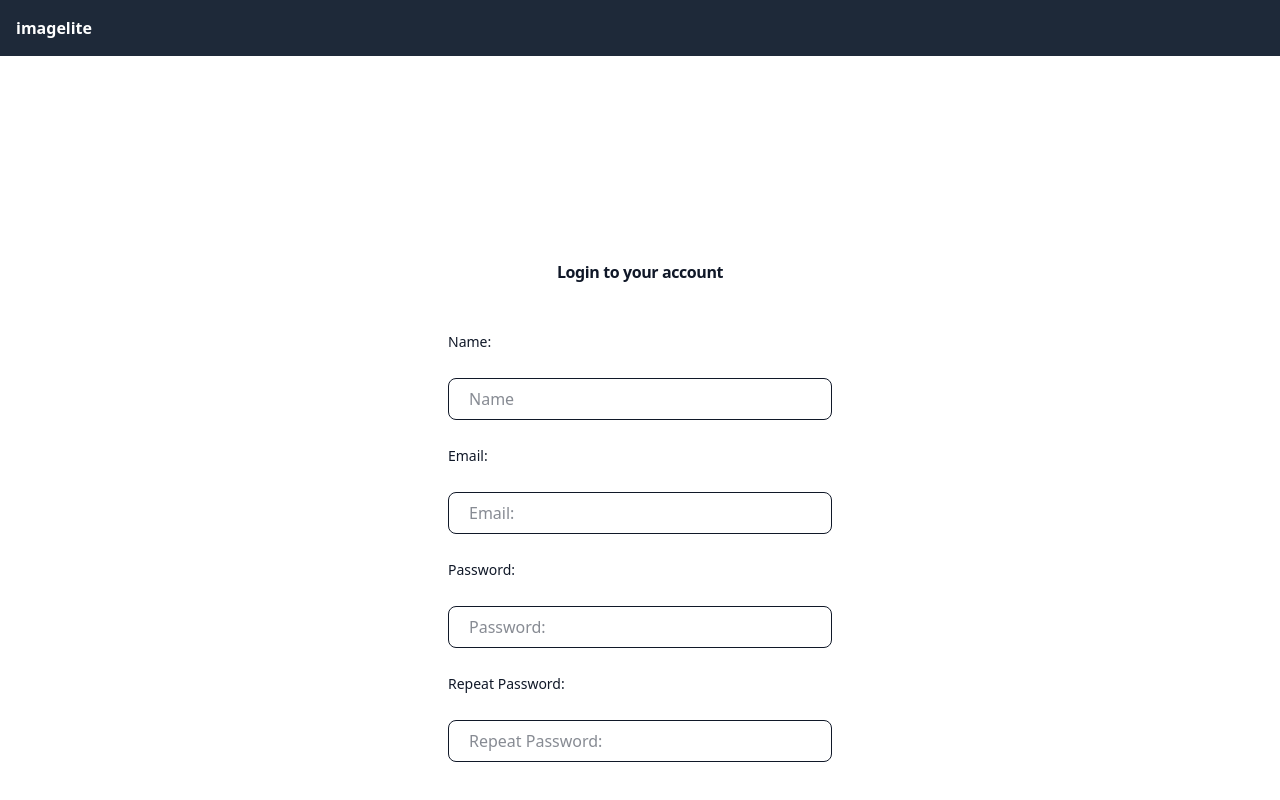
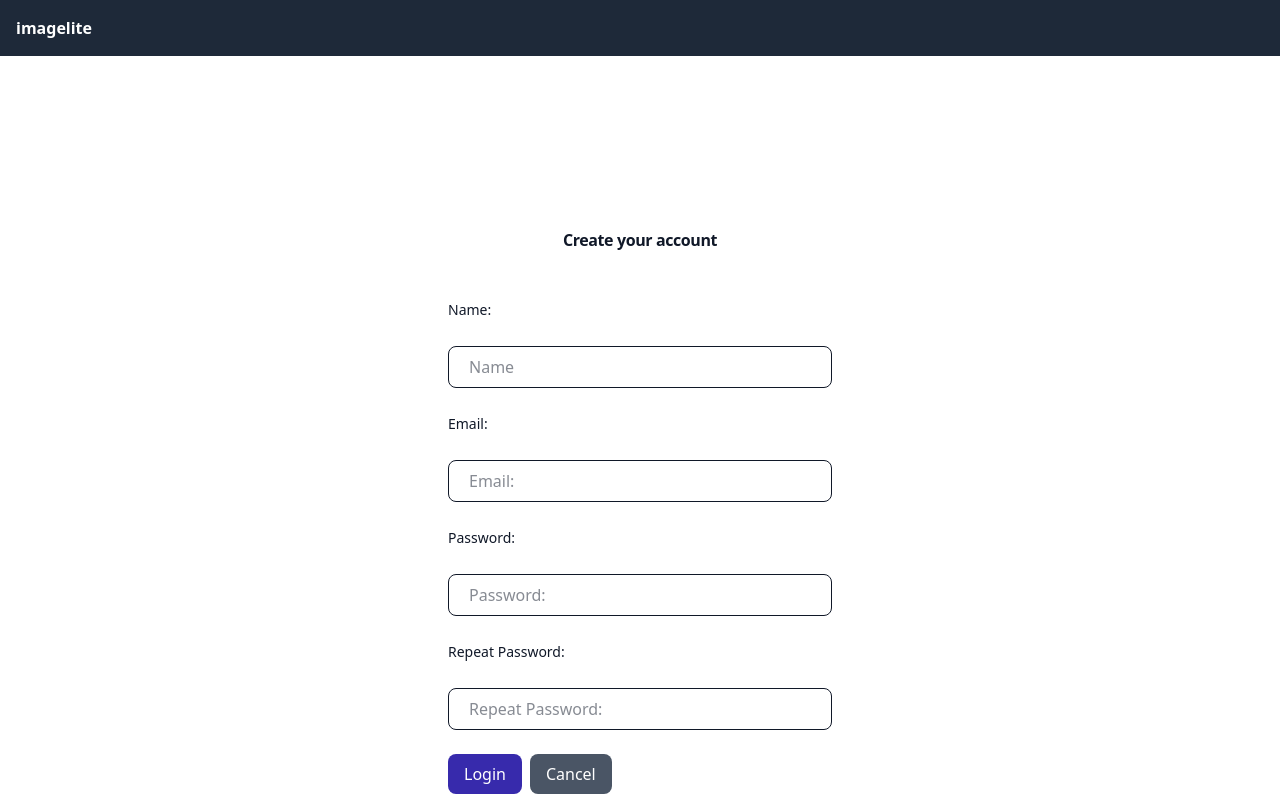
Before and after one commit to iDevAntonio/imagelite, a Next.js app: page /login in a window 1280 px wide. Shown: the top 800 px of the page. Built offline with nearby package versions, Linux system fonts and the light colour scheme.

Commit message:
loginForm

```diff
--- /dev/null
+++ b/src/app/login/formScheme.ts
@@ -0,0 +1,16 @@
+import * as Yup from 'yup';
+
+export interface LoginForm {
+    name?: string;
+    email: string;
+    password: string;
+    passwordMatch?: string;
+}
+
+export const validationScheme = Yup.object().shape({
+    email: Yup.string().trim().email('Invalid email').required('Email is required'),
+    password: Yup.string().trim().required('Password is required').min(6, 'Password must be at least 6 characters'),
+    passwordMatch: Yup.string().oneOf([Yup.ref('password')], 'Passwords must match')
+})
+
+export const formScheme: LoginForm = {name: '', email: '', password: '', passwordMatch: ''}
--- a/src/app/login/page.tsx
+++ b/src/app/login/page.tsx
@@ -1,12 +1,24 @@
 'use client'
 
-import {InputText, RenderIf, Template} from '@/components'
+import {InputText, RenderIf, Template, Button, FieldError} from '@/components'
 import {useState} from 'react'
+import {LoginForm, validationScheme, formScheme} from './formScheme'
+import { useFormik } from 'formik';
 
 export default function Login() {
 
     const [loading, setLoading] = useState<boolean>(false);
     const [newUserState, setNewUserState] = useState<boolean>(true);
+
+    const {values, handleChange, handleSubmit, errors} = useFormik<LoginForm>({
+        initialValues: formScheme,
+        validationSchema: validationScheme,
+        onSubmit: onSubmit
+    })
+
+    async function onSubmit(values:LoginForm) {
+        console.log(values);
+    }
 
     return (
         <Template loading={loading}>
@@ -16,19 +28,22 @@ export default function Login() {
                 <div className='sm:mx-auto sm:w-full sm:max-w-sm'>
 
                     <h2 className='mt-10 text-center text-1xl font-bold leading-9 tracking-tight text-gray-900'>
-                       Login to your account
+                       { newUserState ? 'Create your account' : 'Login to your account' }
                     </h2>
 
                 </div>
 
                 <div className='mt-10 sm:mx-auto sm:w-full sm:max-w-sm'>
-                    <form className='space-y-6'>
+
+                    <form onSubmit={handleSubmit} className='space-y-6'>
                         <RenderIf condition={newUserState}>
+
                             <div>
                                 <label className='block text-sm font-medium leading-6 text-gray-900'>Name: </label>
                             </div>
                             <div className='mt-2'>
-                                <InputText style='w-full' placeholder='Name' id='name' />
+                                <InputText style='w-full' placeholder='Name' id='name' value={values.name} onChange={handleChange}/>
+                                <FieldError error={errors.name}/>
                             </div>
 
                         </RenderIf>
@@ -37,14 +52,16 @@ export default function Login() {
                             <label className='block text-sm font-medium leading-6 text-gray-900'>Email: </label>
                         </div>
                         <div className='mt-2'>
-                            <InputText style='w-full' placeholder='Email:' id='email' />
+                            <InputText style='w-full' placeholder='Email:' id='email' value={values.email} onChange={handleChange} />
+                            <FieldError error={errors.email}/>
                         </div>
 
                         <div>
                             <label className='block text-sm font-medium leading-6 text-gray-900'>Password: </label>
                         </div>
                         <div className='mt-2'>
-                            <InputText type='password' style='w-full' placeholder='Password:' id='password' />
+                            <InputText type='password' style='w-full' placeholder='Password:' id='password' value={values.password} onChange={handleChange} />
+                            <FieldError error={errors.password}/>
                         </div>
 
                         <RenderIf condition={newUserState}>
@@ -52,9 +69,21 @@ export default function Login() {
                                 <label className='block text-sm font-medium leading-6 text-gray-900'>Repeat Password: </label>
                             </div>
                             <div className='mt-2'>
-                                <InputText type='password' style='w-full' placeholder='Repeat Password:' id='passwordMatch' />
+                                <InputText type='password' style='w-full' placeholder='Repeat Password:' id='passwordMatch' value={values.passwordMatch} onChange={handleChange} />
+                                <FieldError error={errors.passwordMatch}/>
                             </div>
                         </RenderIf>
+
+                        <div>
+                            <RenderIf condition={newUserState}>
+                                <Button type='submit' style='bg-indigo-800 hover:bg-indigo-950 text-white' label='Login'/>
+                                <Button onClick={event => setNewUserState(false)} type='submit' style='bg-gray-600 hover:bg-gray-700 text-white mx-2' label='Cancel'/>
+                            </RenderIf>
+                            <RenderIf condition={!newUserState}>
+                                <Button type='submit' style='bg-indigo-800 hover:bg-indigo-950 text-white' label='Login'/>
+                                <Button onClick={event => setNewUserState(true)} type='submit' style='bg-gray-600 hover:bg-gray-700 text-white mx-2' label='Sign Up'/>
+                            </RenderIf>
+                        </div>
                     </form>
                 </div>
             </div>
```
